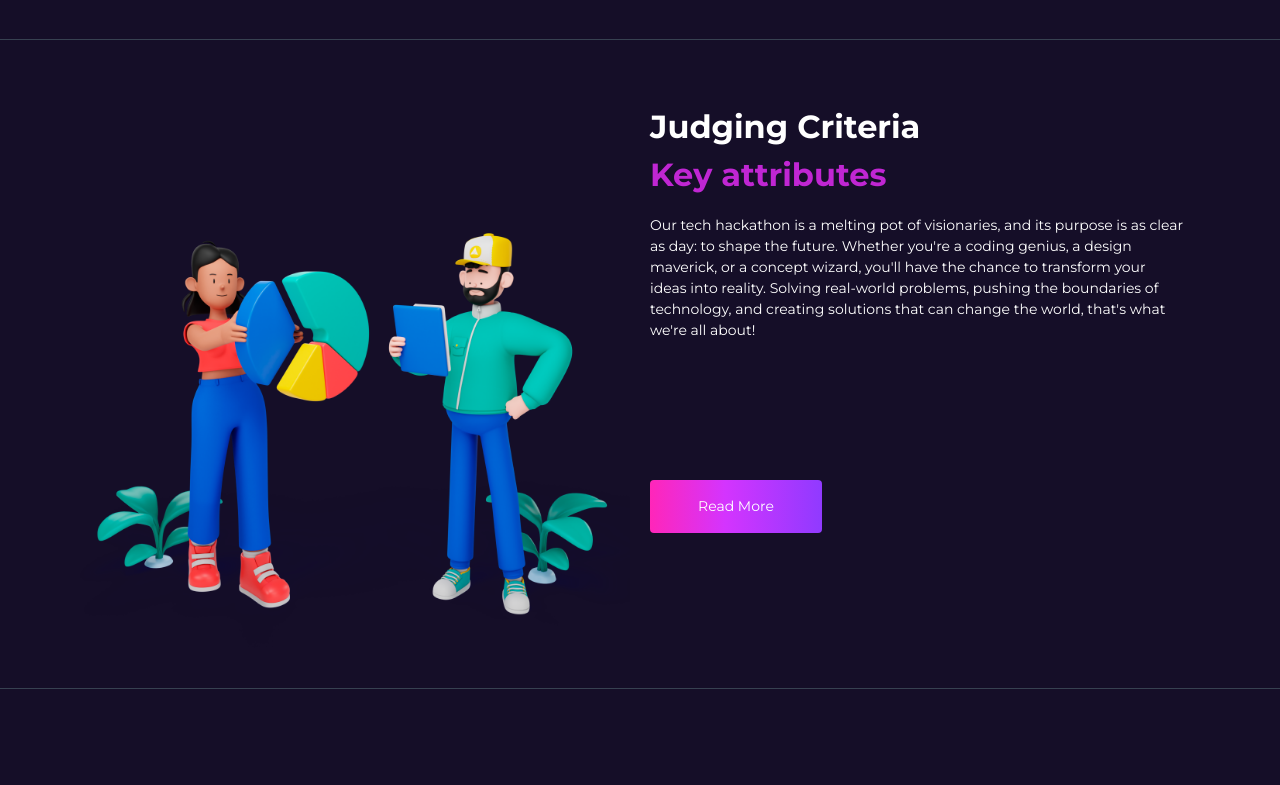
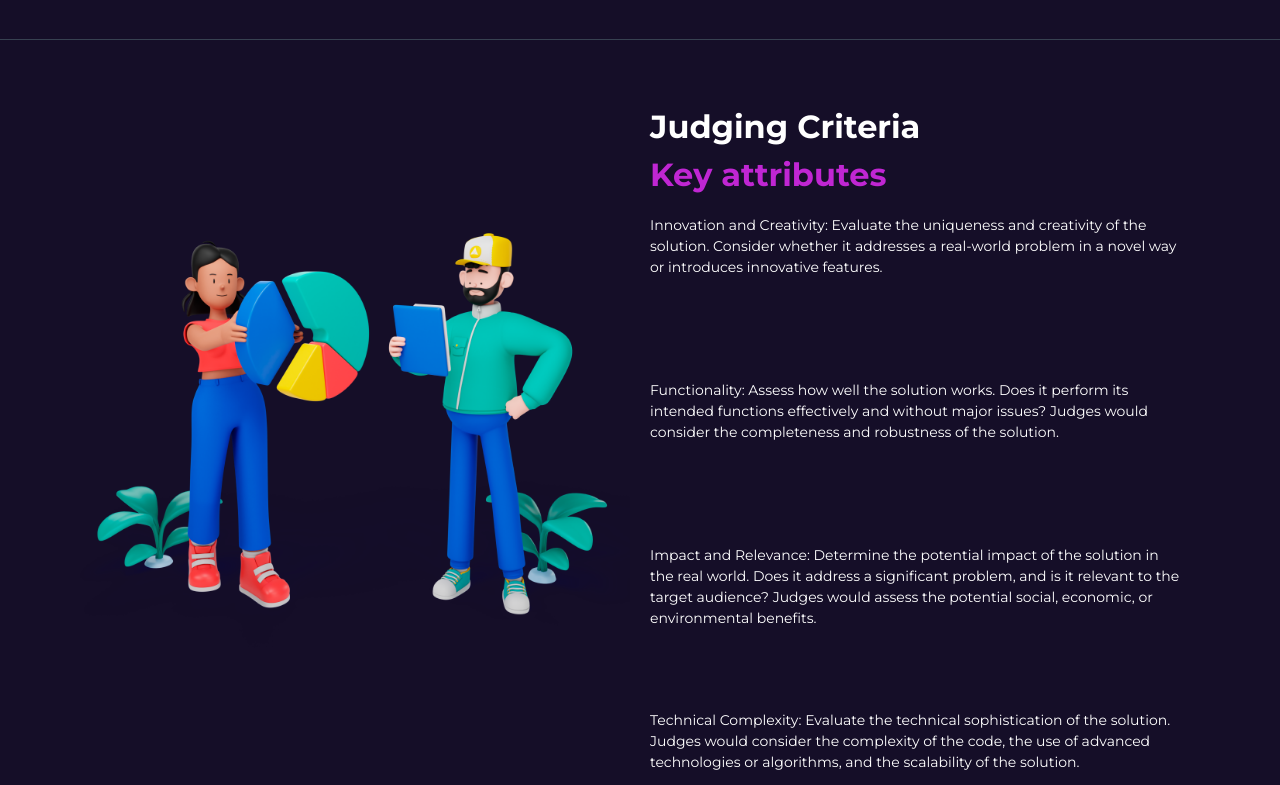
Before and after one commit to Emmanuel-Ingwe/getlinked-testweb, a Next.js app: page / in a window 1280 px wide. Shown: the part 2012-2797 px from the top of the page. Before the commit the page ends 2701 px from the top, so only its background shows below. Built offline with nearby package versions, Linux system fonts and the light colour scheme; a web font is replaced by a local one.

Commit message:
span*para

```diff
--- a/components/Landing/Judging/index.tsx
+++ b/components/Landing/Judging/index.tsx
@@ -7,7 +7,9 @@ type para = {
         para: string;
       };
 
-const navigationLinks: para[] = [
+
+const index = () => {
+    const items: para[] = [
       {
         span: "Innovation and Creativity:",
         para: "Evaluate the uniqueness and creativity of the solution. Consider whether it addresses a real-world problem in a novel way or introduces innovative features.",
@@ -29,8 +31,6 @@ const navigationLinks: para[] = [
         para: "Judges will Ensure that the team adhered to the rules and guidelines of the hackathon, including deadlines, use of specific technologies or APIs, and any other competition-specific requirements.",
       },
     ];
-
-const index = (props: para) => {
   return (
     <>
     <div className="border-b border-gray-700">
@@ -49,13 +49,11 @@ const index = (props: para) => {
                       <h2><span className='text-[32px] font-bold text text-fuchsia-600'>Key attributes</span></h2>
                     </div>
                     <div className="mt-[16px] mb-[100px]">
-                      <p className='fon font-montserrat text-[14px] xl:w-[535px] xl:h-[165px]'>Our tech hackathon is a melting pot of visionaries, and its purpose is as
-                        clear as day: to shape the future. Whether you're a coding genius, a
-                        design maverick, or a concept wizard, you'll have the chance to transform
-                        your ideas into reality. Solving real-world problems, pushing the boundaries
-                        of technology, and creating solutions that can change the world,
-                        that's what we're all about!
-                      </p>
+                    {items.map((item, index) => {
+						             return (
+                      <p className='font-montserrat text-[14px] xl:w-[535px] xl:h-[165px]'><span>{item.span}</span> {item.para}</p>
+                     )}
+                      )}
                     </div>
                     <div className="">
                       <Button label='Read More' />
@@ -66,7 +64,7 @@ const index = (props: para) => {
         </section>
     </div>
     </>
-  )
-}
+  )}
+
 
 export default index
```
Lines whose indentation alone changed are shown as unchanged.
